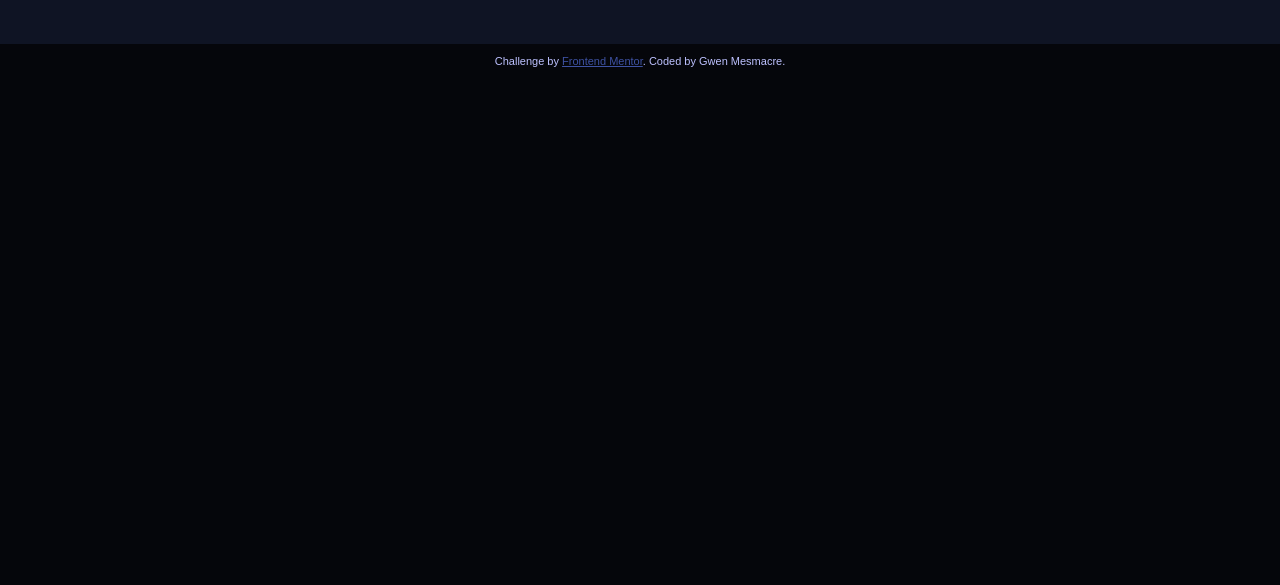
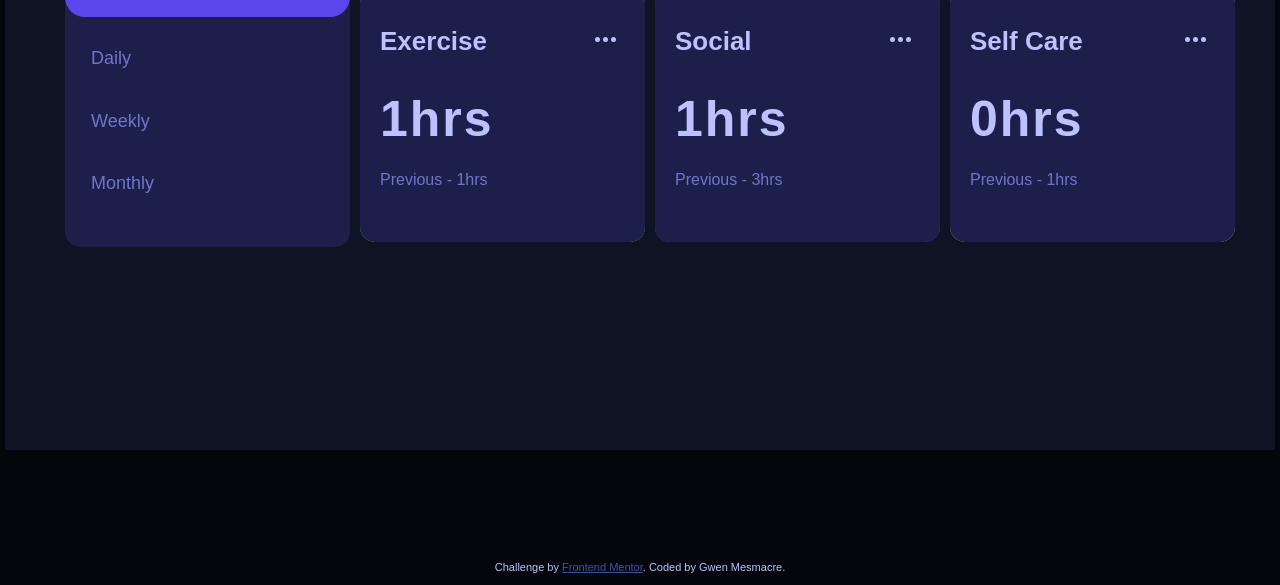
Before and after one commit to ZellKirov92/time-tracking-dashboard-main, a plain HTML site: page index.html in a window 1280 px wide. Shown: the part 706-1291 px from the top of the page. Before the commit the page ends 800 px from the top, so only its background shows below. Drawn offline with Linux system fonts and the light colour scheme.

Commit message:
modif style for responsive design add border

```diff
--- a/css/style.css
+++ b/css/style.css
@@ -83,6 +83,16 @@ article {
 
 .button:hover {
     color: hsl(236, 100%, 87%);
+    cursor: pointer;
+}
+
+.content:hover {
+    background-color: hsl(246, 80%, 60%);
+    cursor: pointer;
+}
+
+.img_content:hover {
+    cursor: pointer;
 }
 
 header, section {
@@ -174,7 +184,10 @@ header, section {
         gap: 10px 10px;
         max-width: 1440px;
         max-height: 1056px;
-        padding: 40px;
+        padding: 50px 50px;
+        margin: 100px 5px;
+        border-top: 143px solid hsl(226, 43%, 10%);
+        border-bottom: 143px solid hsl(226, 43%, 10%);
     }
 
     #profil {
```
